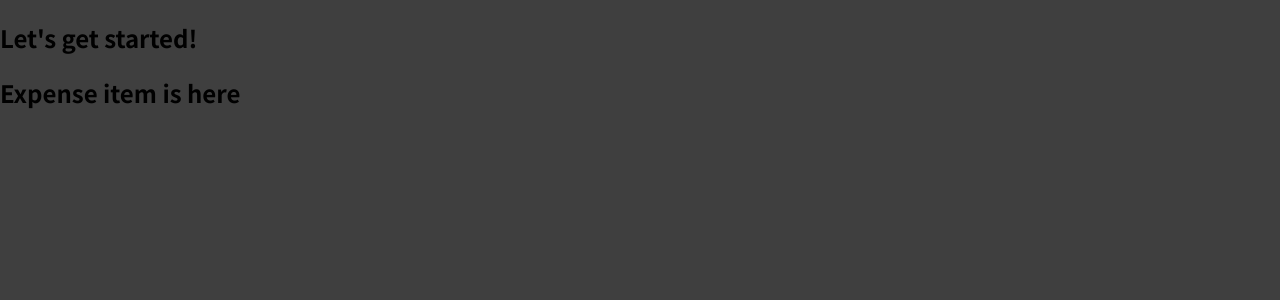
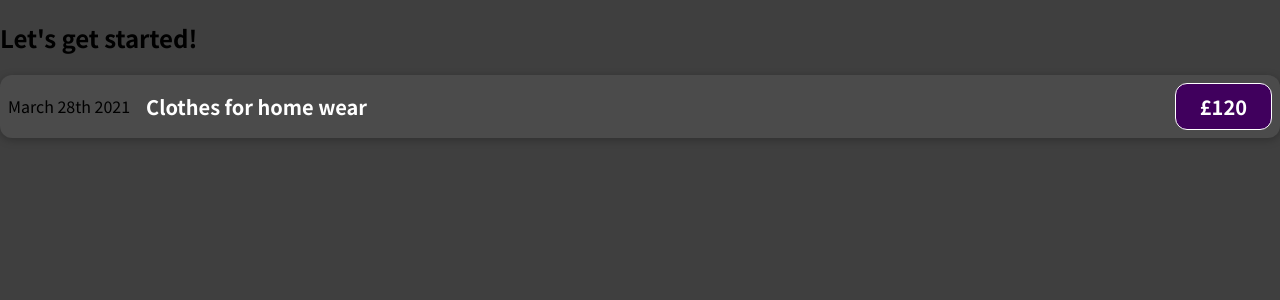
Before and after one commit to mariya-podosinova/my-cloth-expense-tracker, a JavaScript app: page / in a window 1280 px wide. Shown: the top 300 px of the page. Built offline with nearby package versions, Linux system fonts and the light colour scheme.

Commit message:
add basic CSS Styling

```diff
--- /dev/null
+++ b/src/components/ExpenseItem.css
@@ -0,0 +1,56 @@
+.expense-item {
+    display: flex;
+    justify-content: space-between;
+    align-items: center;
+    box-shadow: 0 2px 8px rgba(0, 0, 0, 0.25);
+    padding: 0.5rem;
+    margin: 1rem 0;
+    border-radius: 12px;
+    background-color: #4b4b4b;
+  }
+
+  .expense-item__description {
+    display: flex;
+    flex-direction: column;
+    gap: 1rem;
+    align-items: flex-end;
+    flex-flow: column-reverse;
+    justify-content: flex-start;
+    flex: 1;
+  }
+
+  .expense-item h2 {
+    color: #3a3a3a;
+    font-size: 1rem;
+    flex: 1;
+    margin: 0 1rem;
+    color: white;
+  }
+
+  .expense-item__price {
+    font-size: 1rem;
+    font-weight: bold;
+    color: white;
+    background-color: #40005d;
+    border: 1px solid white;
+    padding: 0.5rem;
+    border-radius: 12px;
+  }
+
+  @media (min-width: 580px) {
+    .expense-item__description {
+      flex-direction: row;
+      align-items: center;
+      justify-content: flex-start;
+      flex: 1;
+    }
+
+    .expense-item__description h2 {
+      font-size: 1.25rem;
+    }
+
+    .expense-item__price {
+      font-size: 1.25rem;
+      padding: 0.5rem 1.5rem;
+    }
+  }
--- a/src/components/ExpenseItem.js
+++ b/src/components/ExpenseItem.js
@@ -1,5 +1,15 @@
+import "./ExpenseItem.css"
+
 function ExpenseItem() {
-  return <h2>Expense item is here</h2>
+  return (
+    <div className="expense-item">
+      <div>March 28th 2021</div>
+      <div className="expense-item__description">
+        <h2>Clothes for home wear</h2>
+        <div className="expense-item__price">£120</div>
+      </div>
+    </div>
+  );
 }
 
-export default ExpenseItem
+export default ExpenseItem;
```
Also changed, not shown: 1 other file (tests, documents, lock files or other folders).
